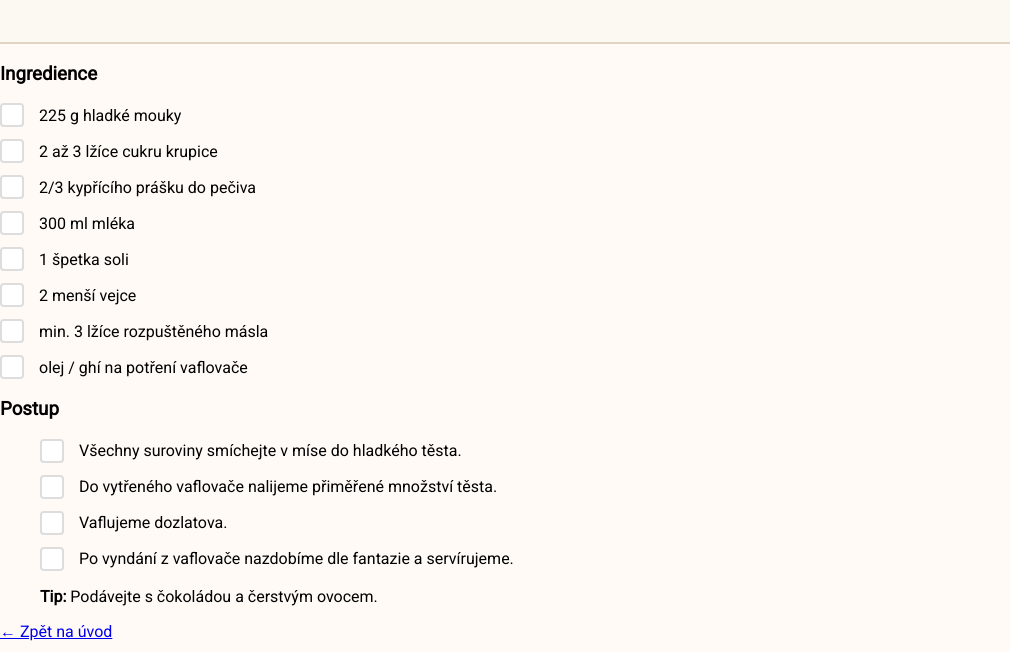
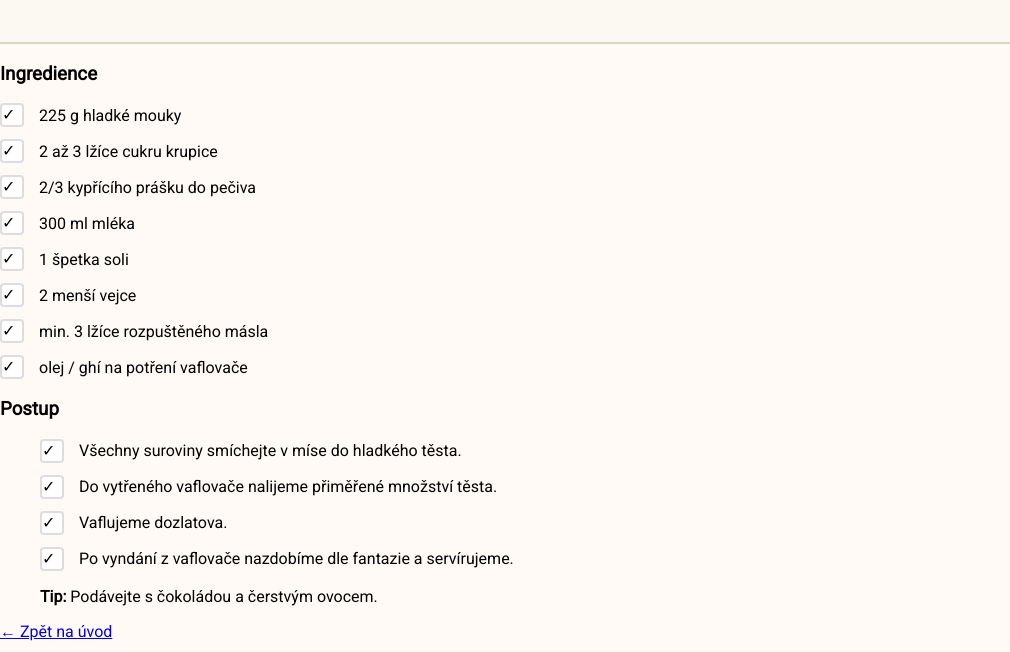
Before and after one commit to M4thys02/Cookbook, a Jekyll site: the page built from _posts/2026-03-01-vafle.md, in a window 1280 px wide. Shown: the part 193-845 px from the top of the page, without its empty margins (0-1010 px from the left). Built offline with Jekyll 4.4.1, drawn with Linux system fonts in a browser that asks for light colours; some web fonts are replaced.

Commit message:
added checkmark symbol

```diff
--- a/css/recipes.css
+++ b/css/recipes.css
@@ -37,7 +37,7 @@ main li {
 
 /* Vytvoření čtverečku před textem */
 main li::before {
-    content: "";
+    content: "✓";
     display: inline-block;
     width: 20px;
     height: 20px;
```
